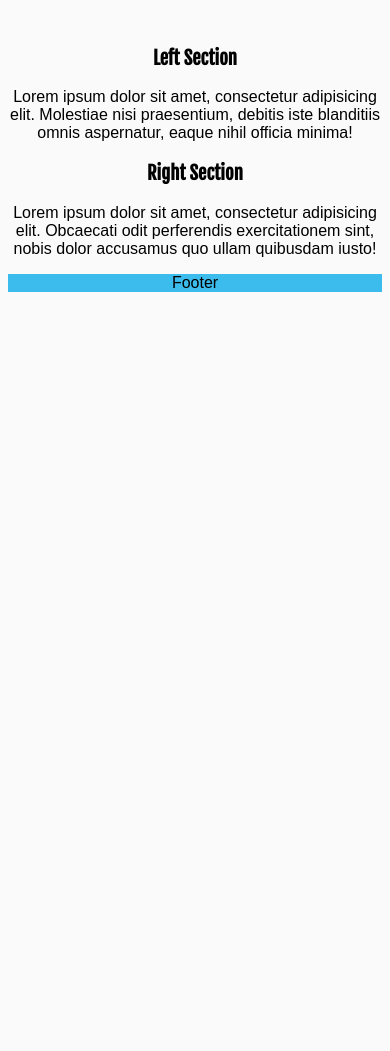
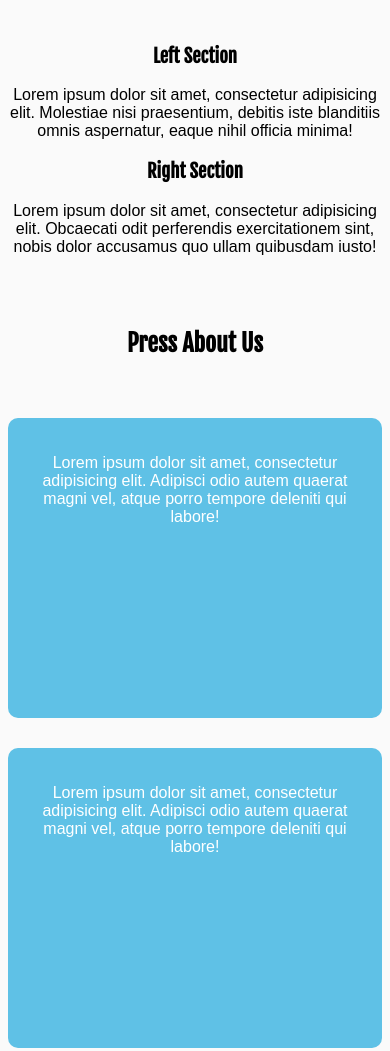
Before and after one commit to Nicknyr/chingu, a plain HTML site: page index.html in a window 390 px wide. Shown: the part 2923-3974 px from the top of the page. Before the commit the page ends 3223 px from the top, so only its background shows below. Drawn offline with Linux system fonts and the light colour scheme; a web font is replaced by a local one.

Commit message:
Added about us section on mobile. Still needs to be adjusted for large screens

```diff
--- a/index.html
+++ b/index.html
@@ -88,7 +88,6 @@
           <button id="explore-button">Explore Jobs</button>
         </div>
 
-
         <div id="left" class="feature-boxes">
           <h3>Left Section</h3>
           <p>Lorem ipsum dolor sit amet, consectetur adipisicing elit. Molestiae nisi praesentium, debitis iste blanditiis omnis aspernatur, eaque nihil officia minima!</p>
@@ -98,6 +97,18 @@
           <p>Lorem ipsum dolor sit amet, consectetur adipisicing elit. Obcaecati odit perferendis exercitationem sint, nobis dolor accusamus quo ullam quibusdam iusto!</p>
         </div>
 
+    <h2 id="about-us-h2">Press About Us</h2>
+    <section class="review-section">
+        <div class="review" id="review1">
+        <p>Lorem ipsum dolor sit amet, consectetur adipisicing elit. Adipisci odio autem quaerat magni vel, atque porro tempore deleniti qui labore!</p>
+      </div>
+      <div class="review" id="review2">
+        <p>Lorem ipsum dolor sit amet, consectetur adipisicing elit. Adipisci odio autem quaerat magni vel, atque porro tempore deleniti qui labore!</p>
+      </div>
+      <div class="review" id="review3">
+        <p>Lorem ipsum dolor sit amet, consectetur adipisicing elit. Adipisci odio autem quaerat magni vel, atque porro tempore deleniti qui labore!</p>
+      </div>
+    </section>
 
     <footer>Footer</footer>
   </div>
--- a/styles.scss
+++ b/styles.scss
@@ -134,7 +134,7 @@
 
     button {
       font-size: 14px;
-      line-height: 19px;
+      line-height: 17px;
       font-weight: 700;
       text-align: center;
       padding: 22px 50px;
@@ -149,6 +149,29 @@
         background-color: #1abc9c;
       }
 
+    }
+  }
+
+  #about-us-h2 {
+    margin-top: 3em;
+    margin-bottom: 2.5em;
+  }
+
+  .review-section {
+    display: grid;
+    grid-template-columns: repeat(1, 1fr);
+    grid-gap: 30px;
+    grid-auto-rows: minmax(300px, auto);
+    color: black;
+
+    .review {
+      background-color: #5FC1E6;
+      border-radius: 10px;
+
+      p {
+        padding: 20px;
+        color: white;
+      }
     }
   }
 
@@ -289,14 +312,18 @@
     //background-color: blue;
   }
 
+  #about-us-h2 {
+    display: none;
+  }
 
-
-
+  .review-section {
+    display: none;
+  }
 
 
   footer {
     grid-column: 1 / 13;
-    grid-row: 15 / 17;
+    grid-row: 18 / 20;
   }
 
 }
```
Also changed, not shown: styles.css, 1 other file.
